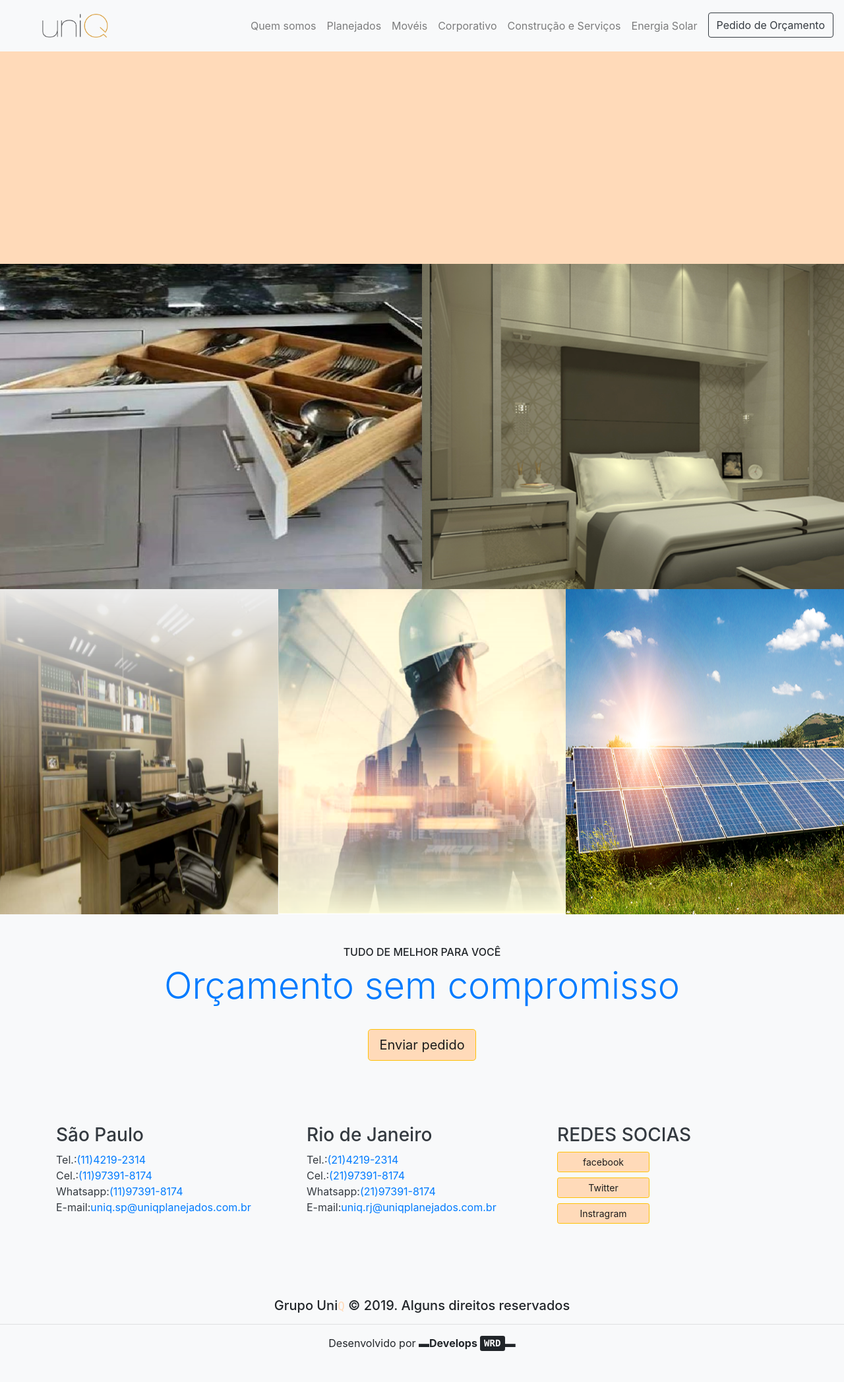
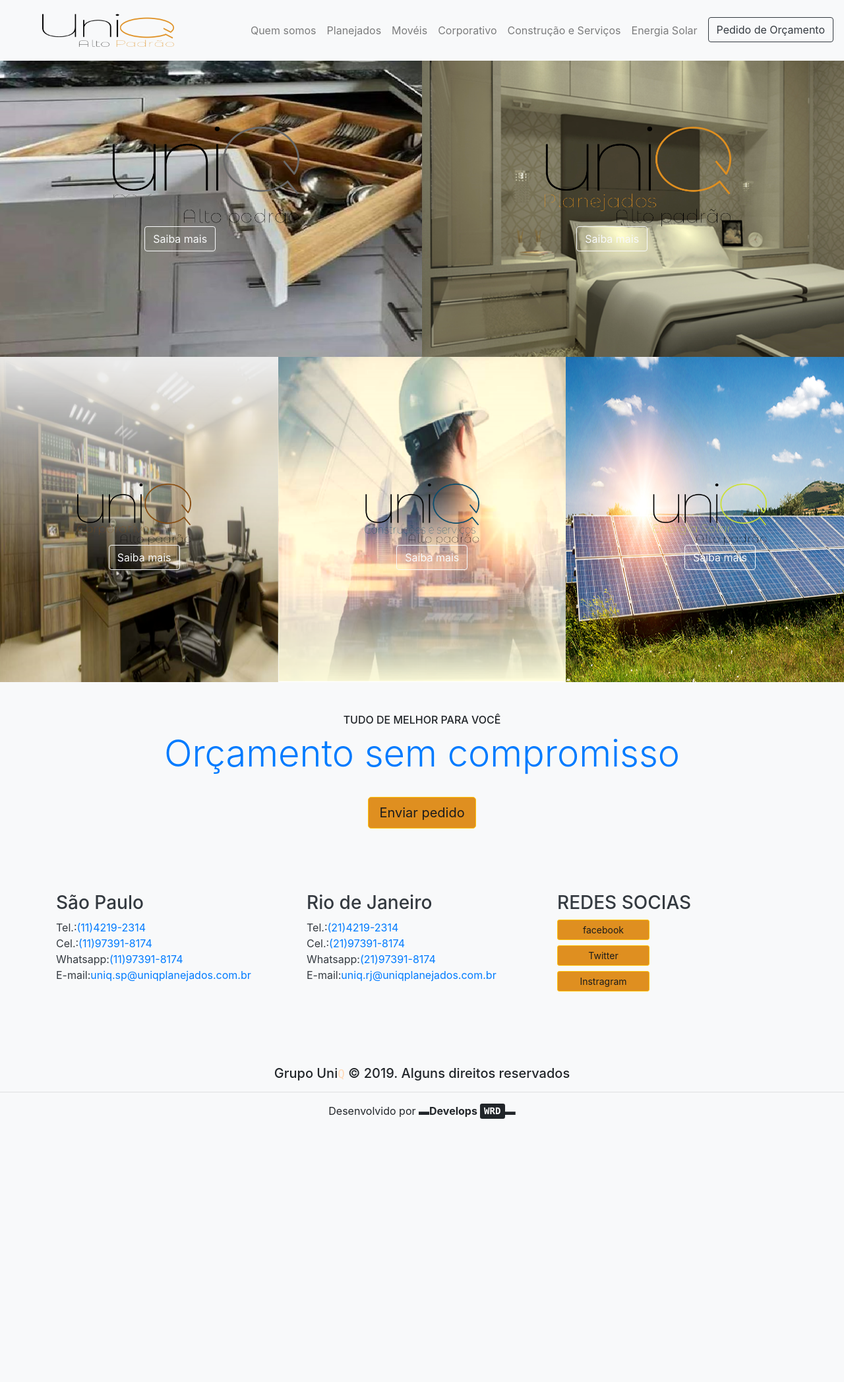
Before and after one commit to willtbnn/UniQ, a PHP site: page /UniQ/ in a window 1280 px wide. Shown: the top 2095 px of the page at 66% size. After the commit the page ends 1696 px from the top, so only its background shows below. Run offline with PHP 8.4, Linux system fonts and the light colour scheme.

Commit message:
Adicionando slogan e melhorando layout

```diff
--- a/assets/css/style.css
+++ b/assets/css/style.css
@@ -3,7 +3,7 @@
 }
 /* Não indicado mais feito alteração no boostrap*/
 .b-link:hover{
-    border-bottom: solid 3px #FFDAB9;
+    border-bottom: solid 3px rgb(223,143,32);
 	transform: translate3d(0,10,0);
 	transition: .5s;
 }
@@ -31,7 +31,7 @@
 /* Aqui e a parte onde vai vim o JS, coloquei só para meu conteudo não fica colado no menu */
 .bgf{
     /*background-color:#FF8C00; #8B4513 / #A0522D #F5DEB3 #FFDAB9 rgb(204,149,67)*/
-    background-color:#FFDAB9;
+    background-color:rgb(223,143,32);
     color:#1C1C1C;
 }
 .l {
@@ -52,7 +52,7 @@
     height: 30.8em;
 }
 .planejados:hover {
-    box-shadow: inset 10px 200px 200px 10px #fff;
+    box-shadow: inset 550px 550px 550px 550px rgba(0, 0, 0, .7);
 }
 .moveis {
     background-size:100% 100%;
@@ -61,12 +61,18 @@
     width:100%;
     height: 30.8em;
 }
+.moveis:hover {
+    box-shadow: inset 550px 550px 550px 550px rgba(0, 0, 0, .7);
+}
 .corporativo {
     background-size:100% 100%;
     background-image:url(../images/empresas.png);
     background-repeat:no-repeat;
     width:100%;
     height: 30.8em;
+}
+.corporativo:hover{
+    box-shadow: inset 550px 550px 550px 550px rgba(0, 0, 0, .7);
 }
 .servicos {
     background-size:100% 100%;
@@ -75,12 +81,18 @@
     width:100%;
     height: 30.8em;
 }
+.servicos:hover{
+    box-shadow: inset 550px 550px 550px 550px rgba(0, 0, 0, .7);
+}
 .solar {
     background-size:100% 100%;
     background-image:url(../images/solar.png);
     background-repeat:no-repeat;
     width:100%;
     height: 30.8em;
+}
+.solar:hover{
+    box-shadow: inset 550px 550px 550px 550px rgba(0, 0, 0, .7);
 }
 .fpedidos {
     background-size:100% 150%;
@@ -104,17 +116,17 @@
     background-size:100% 100%;
     background-image:url(../images/fundomelhorado.jpeg);
     background-repeat:no-repeat;
-    box-shadow: inset 100px 100px 100px 100px #FFDAB9;
+    box-shadow: inset 100px 100px 10px 100px rgb(223,143,32);
     height: 30.8em;
     background-attachment:fixed;
 }
 .ambientes{
     max-width: 90%;
-    box-shadow: 10px 10px 10px  #FFDAB9;
+    box-shadow: 10px 10px 10px  rgb(223,143,32);
 }
 .ambientes:hover{
     cursor: pointer;
-    box-shadow: inset 110px 100px 100px 150px #FFDAB9;
+    box-shadow: inset 110px 100px 100px 150px rgb(223,143,32);
     opacity: 1;
 }
 .portifoliof{
--- a/index.php
+++ b/index.php
@@ -1,17 +1,24 @@
 <?php require_once("main/menu.php"); ?>
-<div class="rafael" style="overflow:hidden;"> Aqui fica o JS </div>
-        <!-- aplica JS -->
-    <section class="container-fluid m-0 p-0" style="overflow:hidden;" >
+<section class="container-fluid m-0 p-0 mt-5" style="overflow:hidden;" >
     <div class="row text-dark ">
         <div class="col-lg-6 p-0">
             <div class="planejados">
-                    <div class="conteudo py-5">
+                <div class="container py-5">
+                    <div class="col-md-6 offset-md-3">
+                        <img class="mt-5 pt-5 img-fluid " src="assets/images/slogan/moveis.png"/>
+                        <a href="#" class="ml-5 btn btn-outline-light">Saiba mais</a>
+                    </div>
                 </div>
             </div>
         </div>
         <div class="col-lg-6 p-0">
             <div class="moveis">
-
+                <div class="container py-5">
+                    <div class="col-md-6 offset-md-3 ">
+                        <img class="mt-5 pt-5 img-fluid " src="assets/images/slogan/Planejados.png"/>
+                        <a href="planejados.php" class="ml-5 btn btn-outline-light">Saiba mais</a>
+                    </div>
+                </div>
             </div>
         </div>
     </div>
@@ -19,18 +26,33 @@
 <section class="container-fluid m-0 p-0" style="overflow:hidden;">
     <div class="row bg-light text-dark">
         <div class="col-lg-4 p-0">
-                <div class="corporativo">
-
+            <div class="corporativo py-5 ">
+                <div class="container py-5">
+                    <div class="col-md-6 offset-md-3">
+                        <img class="mt-5 pt-5 img-fluid " src="assets/images/slogan/corporativo.png"/>
+                        <a href="#" class="ml-5 btn btn-outline-light">Saiba mais</a>
+                    </div>
+                </div>
             </div>
         </div>
         <div class="col-lg-4 p-0">
-                <div class="servicos">
-
+            <div class="servicos py-5">
+                <div class="container py-5">
+                    <div class="col-md-6 offset-md-3">
+                        <img class="mt-5 pt-5 img-fluid " src="assets/images/slogan/construcao.png"/>
+                        <a href="#" class="ml-5 btn btn-outline-light">Saiba mais</a>
+                    </div>
+                </div>
             </div>
         </div>
         <div class="col-lg-4 p-0">
-                <div class="solar">
-
+            <div class="solar py-5">
+                <div class="container py-5">
+                    <div class="col-md-6 offset-md-3">
+                        <img class="mt-5 pt-5 img-fluid " src="assets/images/slogan/energia_solar.png" />
+                        <a href="#" class="ml-5 btn btn-outline-light">Saiba mais</a>
+                    </div>
+                </div>
             </div>
         </div>
     </div>
--- a/main/menu.php
+++ b/main/menu.php
@@ -3,13 +3,13 @@
     <head>
         <meta charset="utf-8" />
         <meta name="viewport" conten="width=device-width, initial-scale=1, shrink-to-fit=no" />
-        <link rel="shortcut icon" href="assets/images/shout.png" type="image/png">
+        <link rel="shortcut icon" href="assets/images/slogan/shout.png" type="image/png">
         <link rel="stylesheet" href="assets/css/bootstrap.css"/>
         <link rel="stylesheet" href="assets/css/style.css"/>
     </head>
     <body>
         <nav class="navbar navbar-expand-lg navbar-light bg-light fixed-top py-3 box-shadow">
-            <a class="navbar-brand ml-md-5" href="index.php"><img src="assets/images/slogan.png" style="width:100px;" /></a>
+            <a class="navbar-brand ml-md-5" href="index.php"><img src="assets/images/slogan/slogan_one.png" style="width:200px;height:50px;" /></a>
             <buttom class="navbar-toggler" data-toggle="collapse" data-target="#navbarMenu" aria-expanded="false" aria-label="Toggle navigation">
                 <span class="navbar-toggler-icon"></span>
             </buttom>
```
Also changed, not shown: assets/images/slogan/Planejado.png (added), assets/images/slogan/Planejados.png (added), assets/images/slogan/construcao.png (added), assets/images/slogan/corporativo.png (added), assets/images/slogan/energia_solar.png (added), assets/images/slogan/moveis.png (added), assets/images/slogan/shout.png (added), assets/images/slogan/slogan_one.png (added), assets/images/slogan/slogan_two.png (added), 1 other file. Lines whose indentation alone changed are shown as unchanged.
